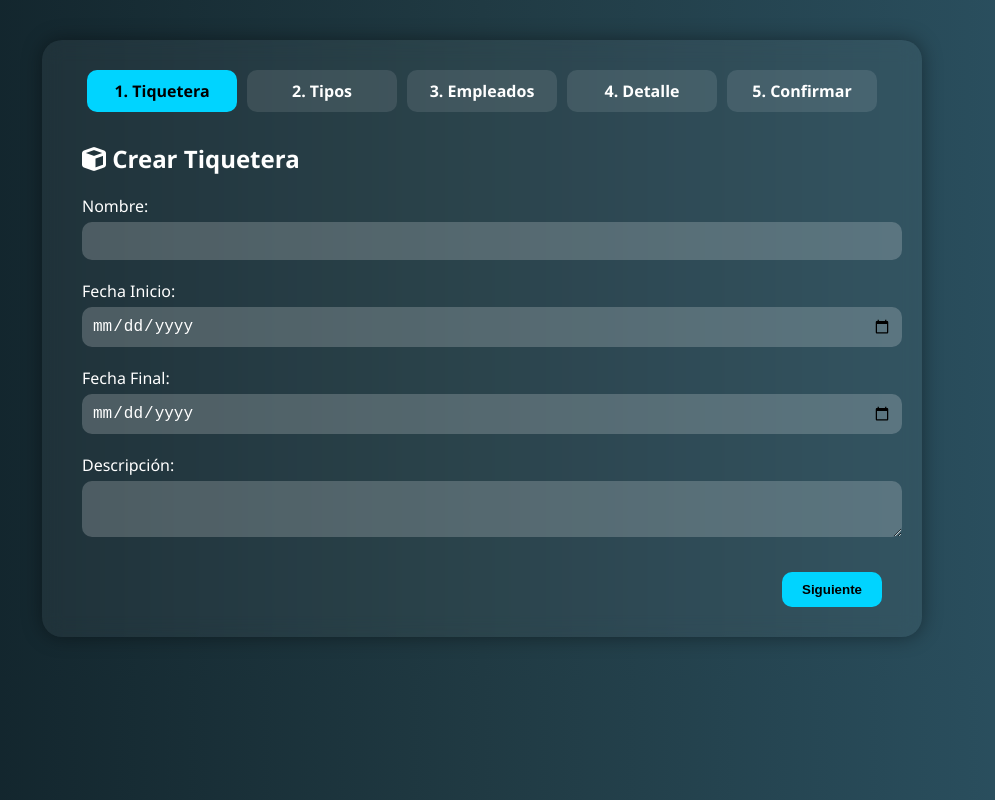
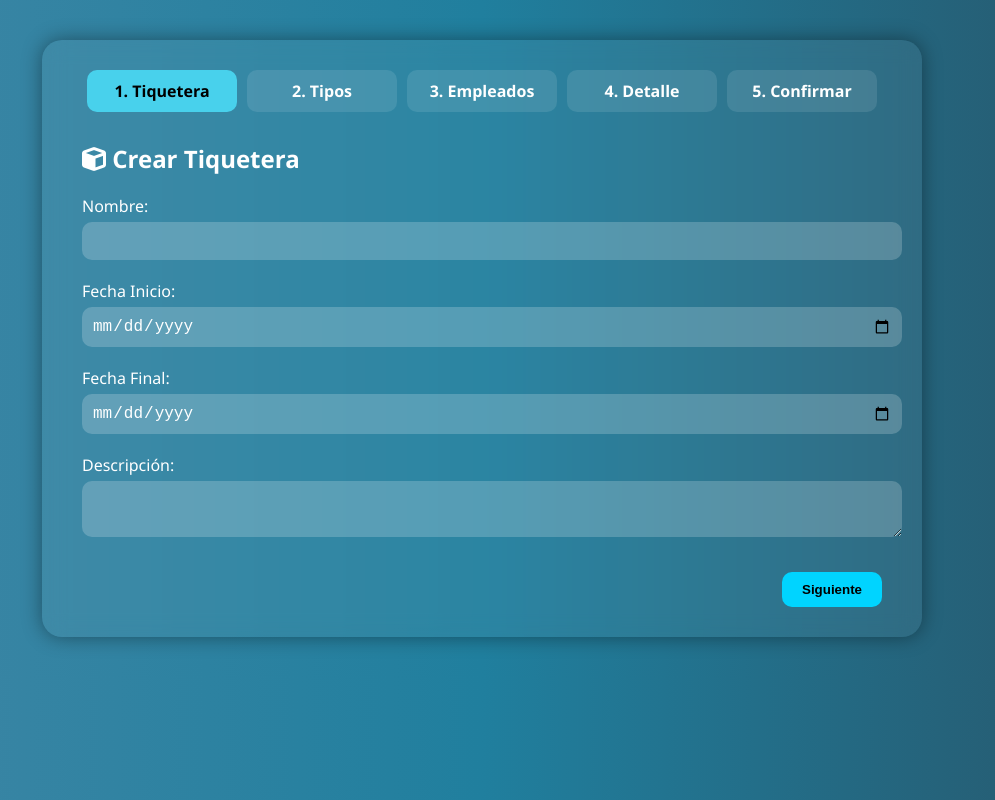
Before and after one commit to Sagoneo/Tiquetera, a plain HTML site: page index.html in a window 1280 px wide. Shown: the whole page, without its empty margins (158-1153 px from the left). Drawn offline with Linux system fonts and the light colour scheme.

Commit message:
Mi Primer Commit

```diff
--- a/css/style.css
+++ b/css/style.css
@@ -3,7 +3,7 @@
 body {
   margin: 0;
   font-family: "Segoe UI", sans-serif;
-  background: linear-gradient(to right, #0f2027, #203a43, #2c5364);
+  background: linear-gradient(to right, #3e86a5, #207f9e, #27586d);
   color: #fff;
 }
 
@@ -35,7 +35,7 @@ body {
 }
 
 .progress-step.active {
-  background: #00d4ff;
+  background: #48d1ec;
   color: #000;
 }
 
```
